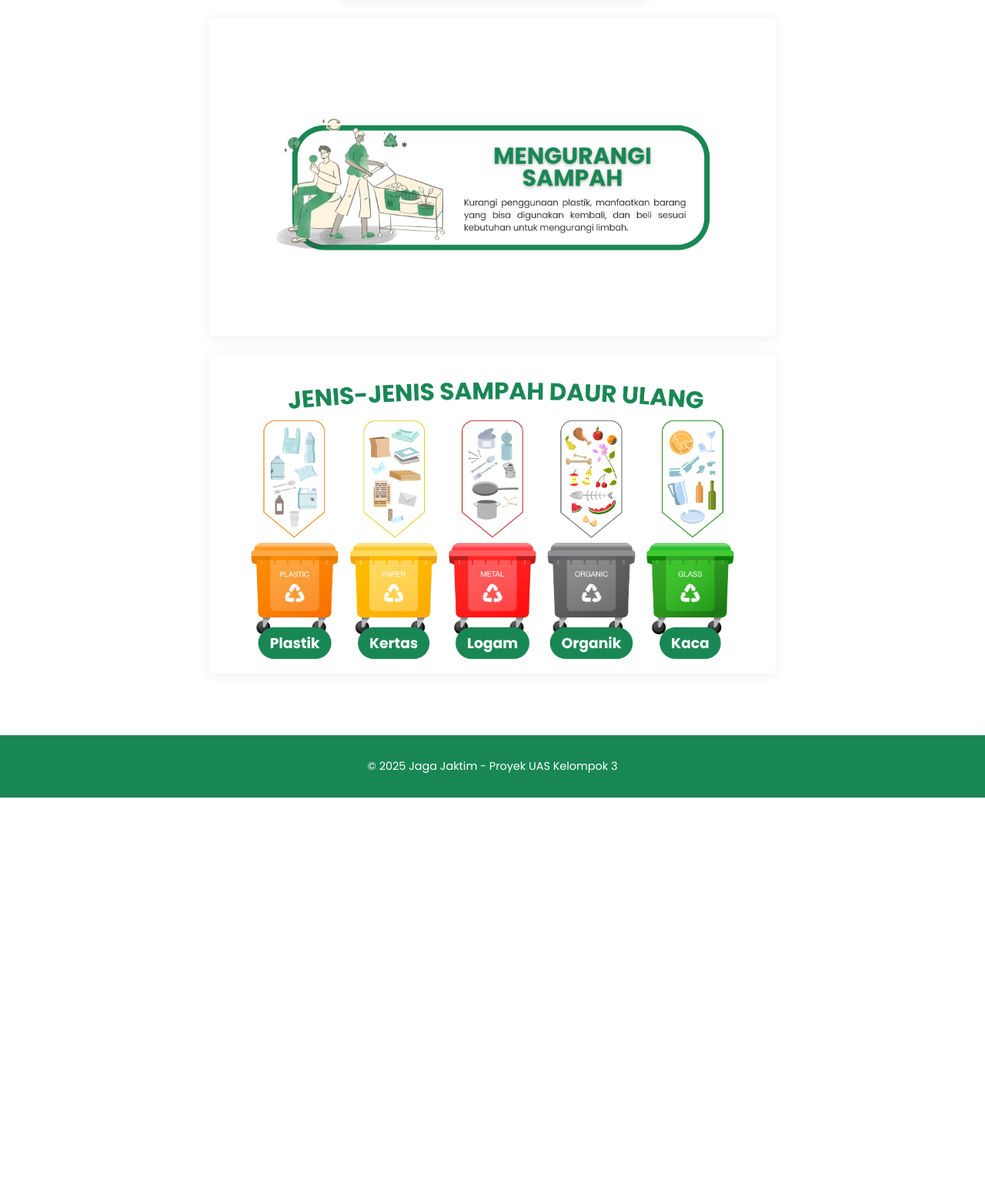
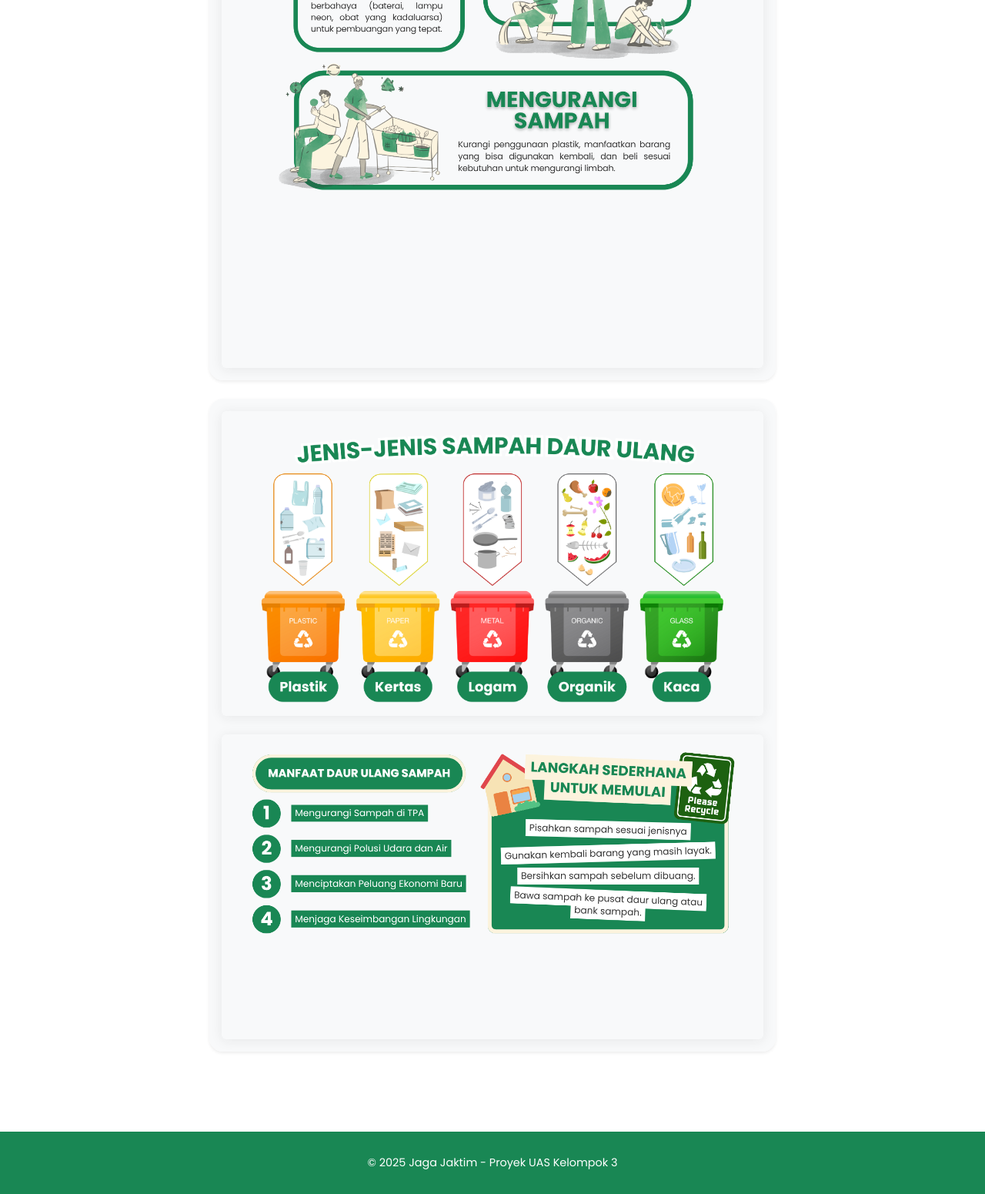
Before and after one commit to jihadakbar911/uaspraktikumai, a Flask app: page / in a window 1280 px wide. Shown: the part 4206-5757 px from the top of the page at 77% size. Before the commit the page ends 5242 px from the top, so only its background shows below. Run offline with Flask 3, Linux system fonts and the light colour scheme.

Commit message:
edit tampilan web

```diff
--- a/templates/index.html
+++ b/templates/index.html
@@ -88,7 +88,7 @@
                 </div>
                 <div class="col-lg-6">
                     <h2 class="section-title mb-3" style="color: var(--primary-green);">Tahukah Kamu?</h2>
-                    <p class="section-subtitle" style="color: var(--dark-text);">Sampah adalah sesuatu yang sering kita bicarakan selama beberapa dekade terakhir, terutama bagi warga Jakarta yang memiliki angka kepadatan penduduk terbesar di Indonesia.</p>
+                    <p class="section-subtitle text-justify" style="color: var(--dark-text); text-align: justify;">Sampah adalah sesuatu yang sering kita bicarakan selama beberapa dekade terakhir, terutama bagi warga Jakarta yang memiliki angka kepadatan penduduk terbesar di Indonesia.</p>
                 </div>
             </div>
         </div>
@@ -110,7 +110,8 @@
                         </div>
                         <div>
                             <h5 class="fw-bold mt-3 mb-2" style="color: #fff; text-shadow: 0 2px 8px rgba(0,0,0,0.25);">9 Ekor Paus Biru Dewasa</h5>
-                            <p class="section-subtitle mb-0" style="color: #eafbe6; text-shadow: 0 1px 4px rgba(0,0,0,0.15);">Berat total sampah harian kita setara dengan berat sembilan ekor paus biru, mamalia terbesar yang pernah ada di bumi.</p>
+                            <p class="section-subtitle mb-0" style="color: #eafbe6; text-shadow: 0 1px 4px rgba(0,0,0,0.15);">Berat total sampah harian kita setara dengan berat 9 ekor paus biru, mamalia terbesar yang pernah ada di bumi.
+                            </p>
                         </div>
                     </div>
                 </div>
@@ -122,7 +123,7 @@
                         </div>
                         <div>
                             <h5 class="fw-bold mt-3 mb-2" style="color: #fff; text-shadow: 0 2px 8px rgba(0,0,0,0.25);">470 Bus TransJakarta</h5>
-                            <p class="section-subtitle mb-0" style="color: #eafbe6; text-shadow: 0 1px 4px rgba(0,0,0,0.15);">Jika ditumpuk, volume sampah tersebut bisa memenuhi sekitar 470 bus TransJakarta setiap harinya. Hah, sebanyak itu??</p>
+                            <p class="section-subtitle mb-0" style="color: #eafbe6; text-shadow: 0 1px 4px rgba(0,0,0,0.15);">Jika ditumpuk, volume sampah harian kita setara dengan sekitar 470 unit bus TransJakarta yang penuh muatan.</p>
                         </div>
                     </div>
                 </div>
@@ -163,7 +164,9 @@
     <section id="simulasi" class="section-padding text-center cta-section" style="background-color: var(--primary-green); color: #fff;">
         <div class="container">
             <h2 class="section-title mb-3" style="color: #fff;">Penasaran Seberapa Besar Dampakmu?</h2>
-            <p class="lead col-lg-8 mx-auto section-subtitle" style="color: #fff;">Masalah sampah dimulai dari kebiasaan kecil kita. Tapi kabar baiknya: solusinya juga dimulai dari kamu! Yuk, hitung jejak sampahmu lewat simulasi cerdas berbasis AI.</p>
+            <p class="lead col-lg-8 mx-auto section-subtitle" style="color: #fff; font-size: 1.05rem;">
+                Masalah sampah dimulai dari kebiasaan kecil kita. Tapi kabar baiknya: solusinya juga dimulai dari kamu! Yuk, hitung jejak sampahmu lewat simulasi cerdas berbasis <span style="white-space: nowrap;">AI.</span>
+            </p>
             <a href="/simulasi" class="btn btn-cta mt-4" style="background-color: #fff; color: var(--primary-green); font-weight: bold;">Mulai Simulasi Sekarang!</a>
         </div>
     </section>
@@ -178,18 +181,33 @@
             </div>
             <div class="row justify-content-center">
                 <div class="col-lg-8">
-                    <img src="{{ url_for('static', filename='Gambar1.png') }}"
-                         class="img-fluid rounded mx-auto d-block infografis-animasi-hover mb-4"
-                         alt="Infografis Bahaya Sampah"
+                    <div class="card shadow-sm border-0 mb-4" style="border-radius: 18px;">
+                        <div class="card-body p-3" style="background: #f8f9fa; border-radius: 18px;">
+                            <div class="row g-2 align-items-center">
+                                <div class="col-12">
+                                    <img src="{{ url_for('static', filename='Gambar.png') }}"
+                                         class="img-fluid rounded mx-auto d-block infografis-animasi-hover"
+                                         alt="Infografis Bahaya Sampah Gabungan"
                                          style="transition: transform 0.4s cubic-bezier(.4,2,.6,1), box-shadow 0.4s cubic-bezier(.4,2,.6,1); box-shadow: 0 2px 16px rgba(33,37,41,0.08);">
-                    <img src="{{ url_for('static', filename='Gambar1.2.png') }}"
-                         class="img-fluid rounded mx-auto d-block infografis-animasi-hover mb-4"
-                         alt="Infografis Bahaya Sampah (Lanjutan)"
-                         style="transition: transform 0.4s cubic-bezier(.4,2,.6,1), box-shadow 0.4s cubic-bezier(.4,2,.6,1); box-shadow: 0 2px 16px rgba(33,37,41,0.08);">
+                                </div>
+                            </div>
+                        </div>
+                    </div>
+                    <div class="card shadow-sm border-0 mb-4" style="border-radius: 18px;">
+                        <div class="card-body p-3" style="background: #f8f9fa; border-radius: 18px;">
+                            <div class="row g-2 align-items-center">
+                                <div class="col-12 mb-3">
                                     <img src="{{ url_for('static', filename='Gambar2.png') }}"
                                          class="img-fluid rounded mx-auto d-block infografis-animasi-hover"
                                          alt="Infografis Edukasi Sampah Lainnya"
                                          style="transition: transform 0.4s cubic-bezier(.4,2,.6,1), box-shadow 0.4s cubic-bezier(.4,2,.6,1); box-shadow: 0 2px 16px rgba(33,37,41,0.08);">
+                                </div>
+                                <div class="col-12">
+                                    <img src="{{ url_for('static', filename='Gambar 3.png') }}"
+                                         class="img-fluid rounded mx-auto d-block infografis-animasi-hover"
+                                         alt="Infografis Edukasi Sampah Tambahan"
+                                         style="transition: transform 0.4s cubic-bezier(.4,2,.6,1), box-shadow 0.4s cubic-bezier(.4,2,.6,1); box-shadow: 0 2px 16px rgba(33,37,41,0.08);">
+                                </div>
                             </div>
                         </div>
                     </div>
--- a/templates/simulasi.html
+++ b/templates/simulasi.html
@@ -93,7 +93,7 @@
                     </form>
 
                     <div id="hasil-simulasi" class="mt-4 p-4 rounded text-center" style="display: none; background-color: var(--dark-green); color: #fff; transition: none;">
-                        <!-- Hasil akan muncul di sini -->
+
                     </div>
                 </div>
             </div>
```
Also changed, not shown: static/simulasi.js (+5 -4 lines), templates/edukasi.html (+22 -7 lines), static/Gambar 3.png (added), static/Gambar.png (added). Lines whose indentation alone changed are shown as unchanged.
